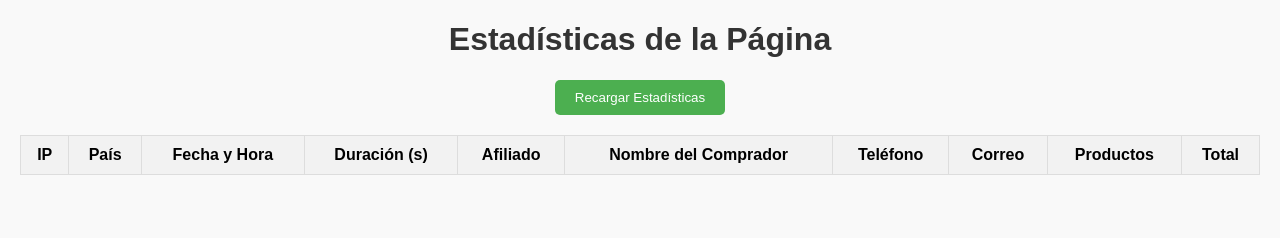
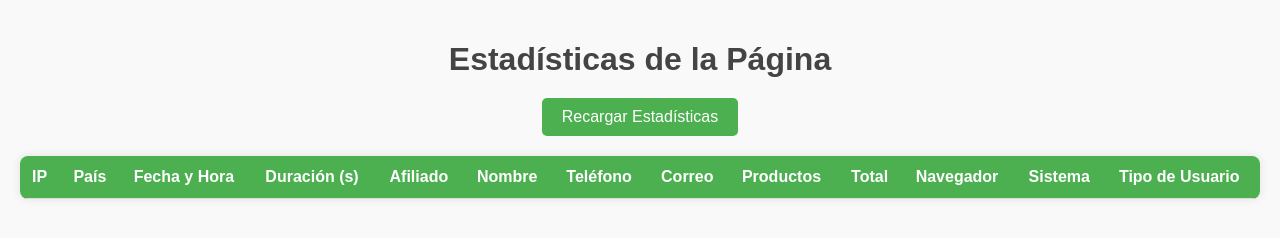
Before and after one commit to HCoreBeat/Pagina-de-Estadisticas, a plain HTML site: page index.html in a window 1280 px wide. Drawn offline with Linux system fonts and the light colour scheme; no server answers.

Commit message:
Update index.html

```diff
--- a/index.html
+++ b/index.html
@@ -5,55 +5,86 @@
     <meta name="viewport" content="width=device-width, initial-scale=1.0">
     <title>Estadísticas de la Página</title>
     <style>
+        /* Estilos generales */
         body {
             font-family: Arial, sans-serif;
             background-color: #f9f9f9;
-            margin: 20px;
+            margin: 0;
+            padding: 20px;
+            color: #333;
         }
+
         h1 {
             text-align: center;
-            color: #333;
+            color: #444;
+            margin-bottom: 20px;
         }
+
+        /* Contenedor de la tabla */
         .table-container {
             width: 100%;
-            overflow-x: auto; /* Permite el desplazamiento horizontal en dispositivos pequeños */
+            overflow-x: auto;
             margin: 20px 0;
+            box-shadow: 0 0 10px rgba(0, 0, 0, 0.1);
+            border-radius: 8px;
+            background-color: #fff;
         }
+
+        /* Estilos de la tabla */
         table {
             width: 100%;
             border-collapse: collapse;
-            min-width: 800px; /* Ancho mínimo para la tabla */
+            min-width: 800px;
         }
-        table, th, td {
-            border: 1px solid #ddd;
+
+        th, td {
+            padding: 12px;
+            text-align: left;
+            border-bottom: 1px solid #ddd;
         }
-        th, td {
-            padding: 10px;
-            text-align: center;
+
+        th {
+            background-color: #4caf50;
+            color: white;
+            font-weight: bold;
         }
-        th {
-            background-color: #f2f2f2;
+
+        tr:hover {
+            background-color: #f1f1f1;
         }
-        button {
+
+        /* Botón de recarga */
+        #reload-button {
             display: block;
-            margin: 10px auto;
+            margin: 20px auto;
             padding: 10px 20px;
             background-color: #4caf50;
             color: white;
             border: none;
+            border-radius: 5px;
             cursor: pointer;
-            border-radius: 5px;
+            font-size: 16px;
         }
-        button:hover {
+
+        #reload-button:hover {
             background-color: #45a049;
         }
+
+        /* Responsive Design */
         @media (max-width: 768px) {
             th, td {
                 padding: 8px;
                 font-size: 14px;
             }
+
             h1 {
                 font-size: 24px;
+            }
+
+            #reload-button {
+                width: 100%;
+                padding: 12px;
+                font-size: 14px;
             }
         }
     </style>
@@ -70,11 +101,14 @@
                     <th>Fecha y Hora</th>
                     <th>Duración (s)</th>
                     <th>Afiliado</th>
-                    <th>Nombre del Comprador</th>
+                    <th>Nombre</th>
                     <th>Teléfono</th>
                     <th>Correo</th>
                     <th>Productos</th>
                     <th>Total</th>
+                    <th>Navegador</th>
+                    <th>Sistema</th>
+                    <th>Tipo de Usuario</th>
                 </tr>
             </thead>
             <tbody>
```
